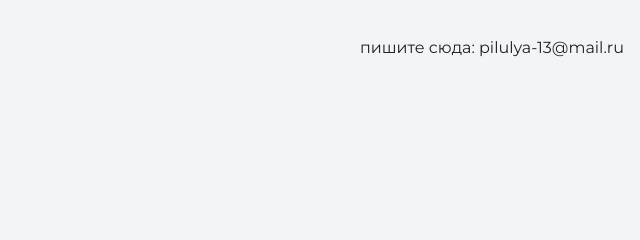
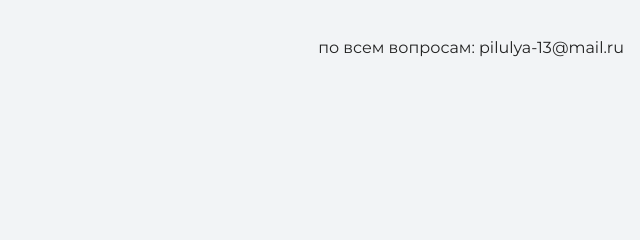
Before and after one commit to Yulia-Vas1/my-site, a plain HTML site: page index.html in a window 1280 px wide. Shown: the top 240 px of the page, 640-1280 px from the left. Drawn offline with nearby package versions, Linux system fonts and the light colour scheme.

Commit message:
меняет надпись для e-mail

```diff
--- a/index.html
+++ b/index.html
@@ -10,7 +10,7 @@
   <body>
     <header class="page-header">
       <div class="container">
-      пишите сюда: pilulya-13@mail.ru
+      по всем вопросам: pilulya-13@mail.ru
       </div>
     </header>
 
```
